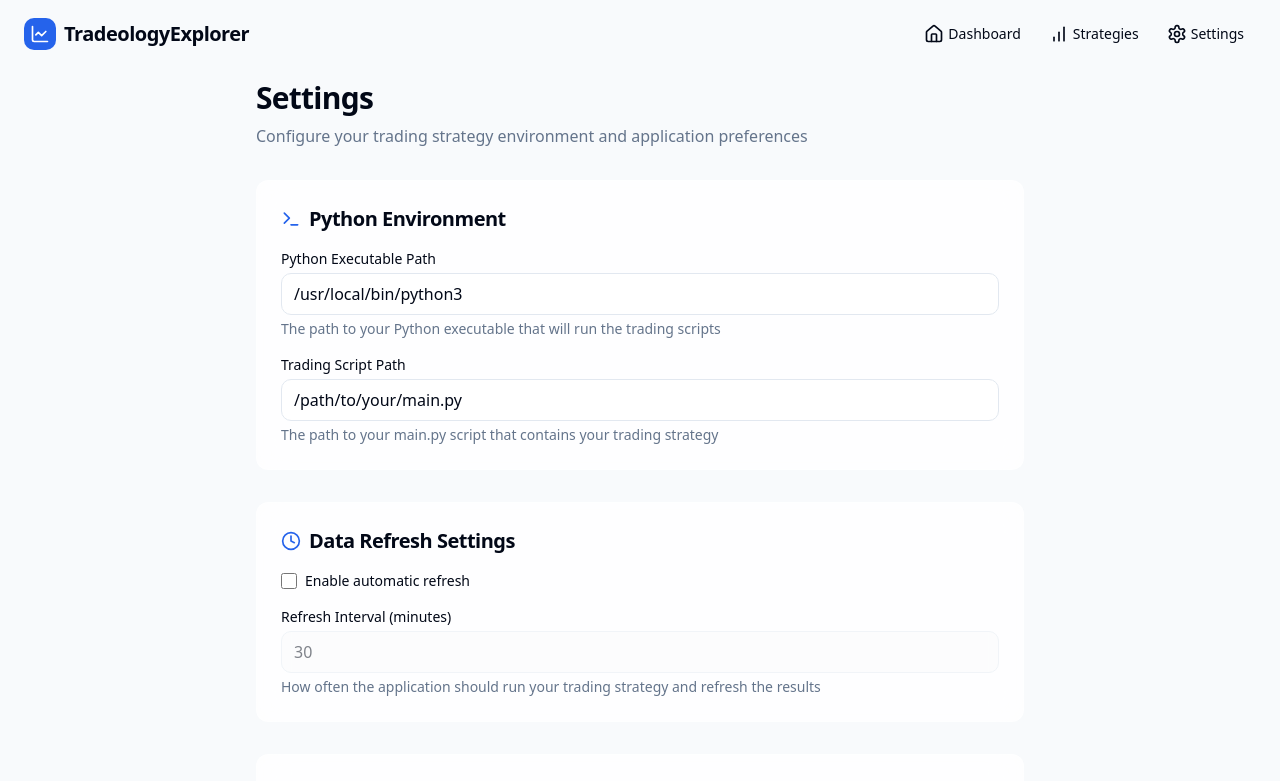
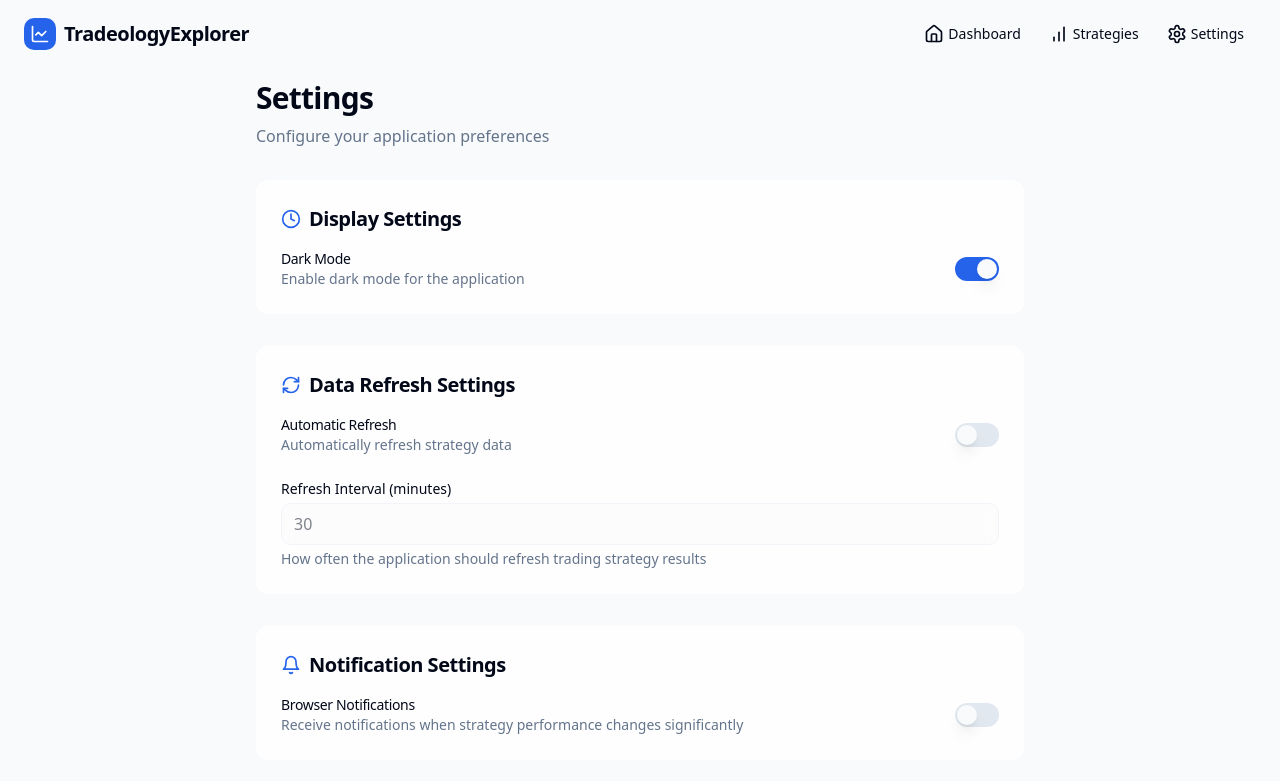
Before and after one commit to shreyashkar-ml/QuantitativeTrading, a React (Vite) app: page /settings in a window 1280 px wide. Shown: the top 781 px of the page. Built offline with nearby package versions, Linux system fonts and the light colour scheme.

Commit message:
Refactor settings page
The settings page currently contains hardcoded paths for the python executable and trading script. This commit refactors the settings page to remove these hardcoded paths, in preparation for deployment as a web application.

```diff
--- a/src/pages/Settings.tsx
+++ b/src/pages/Settings.tsx
@@ -1,14 +1,15 @@
 
 import { useState } from 'react';
 import { motion } from 'framer-motion';
-import { AlertCircle, CheckCircle, Clock, Database, Info, Save, Terminal } from 'lucide-react';
+import { CheckCircle, Clock, Save, Upload, RefreshCw, Bell } from 'lucide-react';
 import { useToast } from '@/hooks/use-toast';
+import { Switch } from '@/components/ui/switch';
 
 export function Settings() {
-  const [pythonPath, setPythonPath] = useState('/usr/local/bin/python3');
-  const [scriptPath, setScriptPath] = useState('/path/to/your/main.py');
+  const [darkMode, setDarkMode] = useState(true);
   const [refreshInterval, setRefreshInterval] = useState('30');
   const [autoRefresh, setAutoRefresh] = useState(false);
+  const [notifications, setNotifications] = useState(false);
   const [isSaving, setIsSaving] = useState(false);
   const { toast } = useToast();
 
@@ -20,7 +21,7 @@ export function Settings() {
 
       toast({
         title: "Settings saved",
-        description: "Your configuration has been updated successfully.",
+        description: "Your preferences have been updated successfully.",
       });
     } catch (error) {
       toast({
@@ -45,7 +46,7 @@ export function Settings() {
         >
           <h1 className="text-3xl font-bold mb-2">Settings</h1>
           <p className="text-muted-foreground">
-            Configure your trading strategy environment and application preferences
+            Configure your application preferences
           </p>
         </motion.div>
 
@@ -56,46 +57,26 @@ export function Settings() {
           transition={{ duration: 0.5, delay: 0.1 }}
           className="space-y-8"
         >
-          {/* Python environment section */}
+          {/* Display settings */}
           <div className="glass-card rounded-xl p-6">
             <div className="flex items-center mb-4">
-              <Terminal className="h-5 w-5 mr-2 text-primary" />
-              <h2 className="text-xl font-semibold">Python Environment</h2>
+              <Clock className="h-5 w-5 mr-2 text-primary" />
+              <h2 className="text-xl font-semibold">Display Settings</h2>
             </div>
 
-            <div className="space-y-4">
-              <div>
-                <label className="block text-sm font-medium mb-1" htmlFor="python-path">
-                  Python Executable Path
-                </label>
-                <input
-                  id="python-path"
-                  type="text"
-                  value={pythonPath}
-                  onChange={(e) => setPythonPath(e.target.value)}
-                  className="w-full px-3 py-2 border rounded-md focus:outline-none focus:ring-2 focus:ring-primary"
-                  placeholder="/usr/local/bin/python3"
+            <div className="space-y-6">
+              <div className="flex items-center justify-between">
+                <div>
+                  <h3 className="text-sm font-medium">Dark Mode</h3>
+                  <p className="text-sm text-muted-foreground">
+                    Enable dark mode for the application
+                  </p>
+                </div>
+                <Switch
+                  checked={darkMode}
+                  onCheckedChange={setDarkMode}
+                  aria-label="Toggle dark mode"
                 />
-                <p className="mt-1 text-sm text-muted-foreground">
-                  The path to your Python executable that will run the trading scripts
-                </p>
-              </div>
-
-              <div>
-                <label className="block text-sm font-medium mb-1" htmlFor="script-path">
-                  Trading Script Path
-                </label>
-                <input
-                  id="script-path"
-                  type="text"
-                  value={scriptPath}
-                  onChange={(e) => setScriptPath(e.target.value)}
-                  className="w-full px-3 py-2 border rounded-md focus:outline-none focus:ring-2 focus:ring-primary"
-                  placeholder="/path/to/your/main.py"
-                />
-                <p className="mt-1 text-sm text-muted-foreground">
-                  The path to your main.py script that contains your trading strategy
-                </p>
               </div>
             </div>
           </div>
@@ -103,22 +84,23 @@ export function Settings() {
           {/* Data refresh settings */}
           <div className="glass-card rounded-xl p-6">
             <div className="flex items-center mb-4">
-              <Clock className="h-5 w-5 mr-2 text-primary" />
+              <RefreshCw className="h-5 w-5 mr-2 text-primary" />
               <h2 className="text-xl font-semibold">Data Refresh Settings</h2>
             </div>
 
-            <div className="space-y-4">
-              <div className="flex items-center">
-                <input
-                  id="auto-refresh"
-                  type="checkbox"
+            <div className="space-y-6">
+              <div className="flex items-center justify-between">
+                <div>
+                  <h3 className="text-sm font-medium">Automatic Refresh</h3>
+                  <p className="text-sm text-muted-foreground">
+                    Automatically refresh strategy data
+                  </p>
+                </div>
+                <Switch
                   checked={autoRefresh}
-                  onChange={(e) => setAutoRefresh(e.target.checked)}
-                  className="h-4 w-4 text-primary rounded border-gray-300 focus:ring-primary"
+                  onCheckedChange={setAutoRefresh}
+                  aria-label="Toggle auto refresh"
                 />
-                <label className="ml-2 block text-sm font-medium" htmlFor="auto-refresh">
-                  Enable automatic refresh
-                </label>
               </div>
 
               <div>
@@ -136,26 +118,32 @@ export function Settings() {
                   className="w-full px-3 py-2 border rounded-md focus:outline-none focus:ring-2 focus:ring-primary disabled:opacity-50 disabled:cursor-not-allowed"
                 />
                 <p className="mt-1 text-sm text-muted-foreground">
-                  How often the application should run your trading strategy and refresh the results
+                  How often the application should refresh trading strategy results
                 </p>
               </div>
             </div>
           </div>
 
-          {/* Database settings section */}
+          {/* Notification settings */}
           <div className="glass-card rounded-xl p-6">
             <div className="flex items-center mb-4">
-              <Database className="h-5 w-5 mr-2 text-primary" />
-              <h2 className="text-xl font-semibold">Database Settings</h2>
+              <Bell className="h-5 w-5 mr-2 text-primary" />
+              <h2 className="text-xl font-semibold">Notification Settings</h2>
             </div>
 
-            <div className="p-4 border border-yellow-200 bg-yellow-50 rounded-md">
-              <div className="flex">
-                <Info className="h-5 w-5 text-yellow-500 mr-2 flex-shrink-0" />
-                <p className="text-sm text-yellow-700">
-                  Database configuration is handled through environment variables.
-                  Update your .env file to configure database connections.
-                </p>
+            <div className="space-y-6">
+              <div className="flex items-center justify-between">
+                <div>
+                  <h3 className="text-sm font-medium">Browser Notifications</h3>
+                  <p className="text-sm text-muted-foreground">
+                    Receive notifications when strategy performance changes significantly
+                  </p>
+                </div>
+                <Switch
+                  checked={notifications}
+                  onCheckedChange={setNotifications}
+                  aria-label="Toggle notifications"
+                />
               </div>
             </div>
           </div>
```
